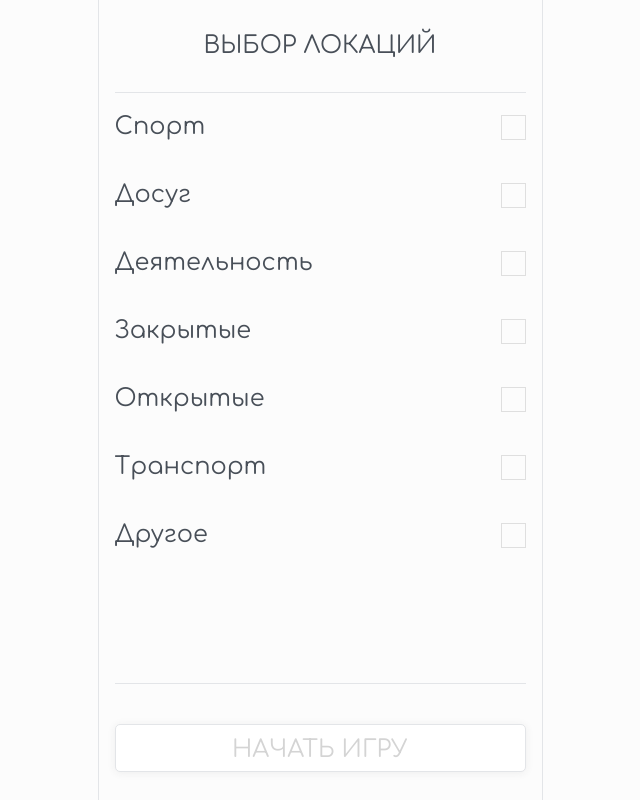
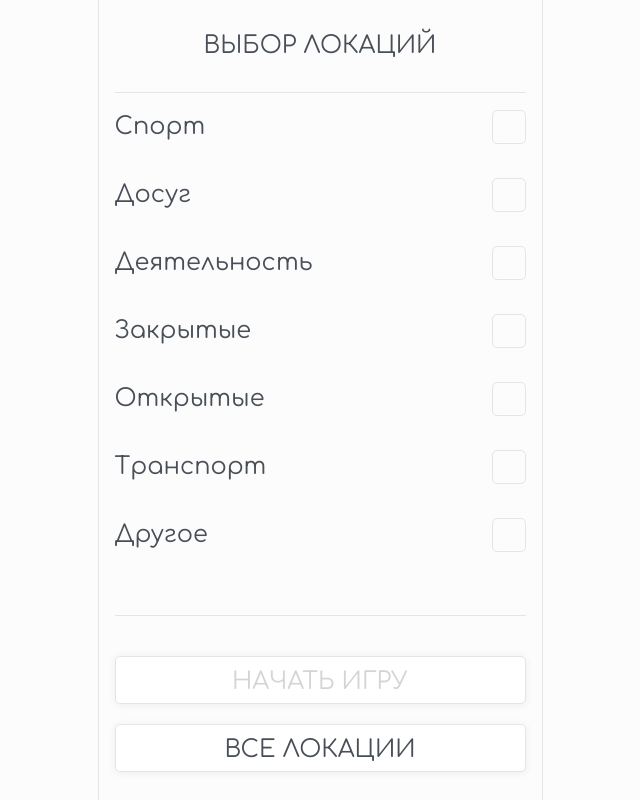
Before and after one commit to TTyKaH/spy, a Nuxt app: page /settings/location-groups-selection in a window 1280 px wide. Shown: the whole page, without its empty margins (320-960 px from the left). Built offline with nearby package versions, Linux system fonts and the light colour scheme.

Commit message:
create Checkbox component

```diff
--- /dev/null
+++ b/components/Checkbox.vue
@@ -0,0 +1,39 @@
+<template>
+  <div class="checkbox">
+    <div class="box">
+      <svg
+        v-if="isChecked"
+        xmlns="http://www.w3.org/2000/svg" class="h-8 w-8" fill="none" viewBox="0 0 24 24"
+        stroke="var(--check)"
+        stroke-width="2.5">
+        <path stroke-linecap="round" stroke-linejoin="round" d="M5 13l4 4L19 7" />
+      </svg>
+    </div>
+  </div>
+</template>
+
+<script>
+export default {
+  props: {
+    isChecked: {
+      type: Boolean,
+      default: false
+    }
+  }
+}
+</script>
+
+<style lang="scss">
+.checkbox {
+  .box {
+    width: 34px;
+    height: 34px;
+    border-radius: 5px;
+    border: 1px solid var(--border-color);
+    background-color: var(--bg-checkbox);
+
+    svg {
+    }
+  }
+}
+</style>
--- a/components/LocationGroup.vue
+++ b/components/LocationGroup.vue
@@ -1,7 +1,8 @@
 <template>
   <div id="location-group" class="cursor-pointer py-4">
-    <span class="flex justify-between items-center">{{ group.groupName }}
-      <div class="field" />
+    <span class="flex justify-between items-center =">
+      {{ group.groupName }}
+      <Checkbox :is-checked="isChecked"></Checkbox>
     </span>
   </div>
 </template>
@@ -15,16 +16,18 @@ export default {
       default: () => {
         return {}
       }
+    },
+    selectedGroups: {
+      type: Array,
+      default: () => {
+        return []
+      }
+    }
+  },
+  computed: {
+    isChecked() {
+      return this.selectedGroups.includes(this.group.groupName)
     }
   }
 }
 </script>
-
-<style lang="scss" scoped>
-.field {
-  border: 1px solid #dfdfdf;
-  display: block;
-  width: 25px;
-  height: 25px;
-}
-</style>
--- a/pages/settings/location-groups-selection.vue
+++ b/pages/settings/location-groups-selection.vue
@@ -7,15 +7,18 @@
       </div>
       <div class="grid overflow-x-auto scrollbar">
         <div v-for="(g, idx) in locations" :key="idx" ref="groups" @click="checkGroup(g.groupName, idx)">
-          <LocationGroup :group="g" />
+          <LocationGroup :group="g" :selected-groups="selectedGroups" />
         </div>
       </div>
     </div>
-    <div class="grid gap-10">
+    <div class="grid gap-5">
       <div class="line"></div>
-      <button :disabled="!isCheckedGroups" @click="setRandomLocation()">
+      <button class="mt-5" :disabled="!isCheckedGroups" @click="setRandomLocation()">
         <NuxtLink v-if="isCheckedGroups" class="btn w-full block" to="/play/roles-distribution">Начать игру</NuxtLink>
         <span v-else class="btn w-full block" :class="{ 'btn-disabled': !isCheckedGroups }">Начать игру</span>
+      </button>
+      <button :disabled="!isCheckedGroups" @click="setRandomLocation()">
+        <NuxtLink class="btn w-full block" to="#">Все локации</NuxtLink>
       </button>
     </div>
   </div>
@@ -57,6 +60,7 @@ export default {
       this.selectedGroups.splice(idx, 1)
     },
     toggleCheckbox(idx) {
+      // TODO: возможно класс уже не нужен
       this.$refs.groups[idx].classList.toggle('chosen')
     },
     setRandomLocation() {
@@ -84,20 +88,7 @@ export default {
 
 <style lang="scss">
 .chosen {
-  color: #ff2400;
-
-  #location-group {
-    position: relative;
-
-    &::after {
-      content: url('@/assets/images/icons/icon-check.svg');
-      position: absolute;
-      right: 0;
-      top: calc(50% - 12px);
-      width: 25px;
-      height: 25px;
-    }
-  }
+  // color: var(--chosen-color);
 }
 
 .scrollbar {
```
